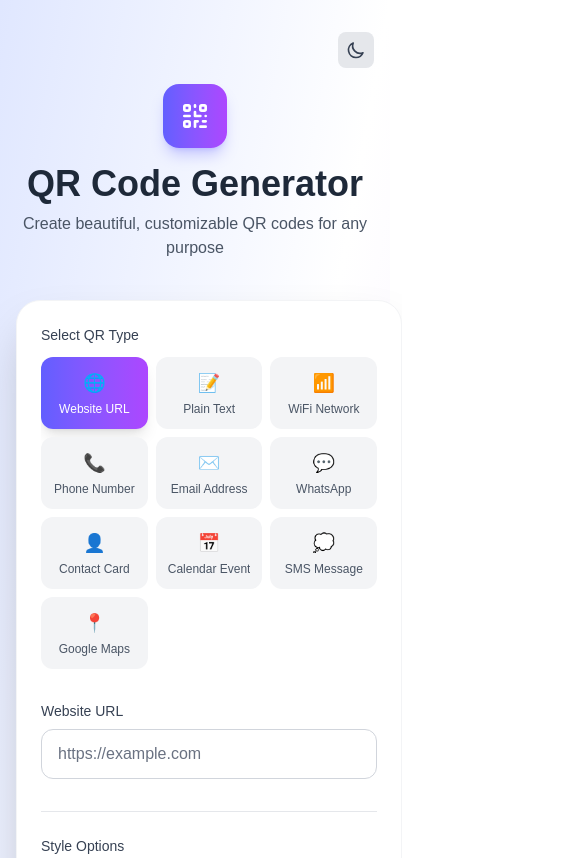
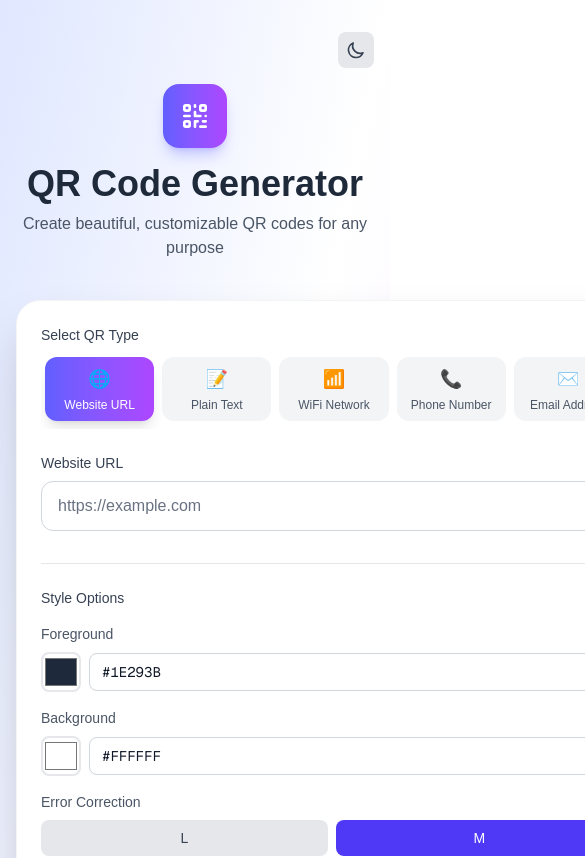
Before and after one commit to ImmaculateEben/Qr-Code-Generator, a Next.js app: page / in a window 390 px wide. Shown: the top 858 px of the page, 585 px wide, since content can reach past the window. Built offline with nearby package versions, Linux system fonts and the light colour scheme.

Commit message:
Use vw units for mobile QR type selector

```diff
--- a/src/app/page.tsx
+++ b/src/app/page.tsx
@@ -364,9 +364,9 @@ END:VEVENT`;
           <div className={`rounded-3xl shadow-2xl p-6 border ${darkMode ? 'bg-gray-800 border-gray-700' : 'bg-white border-gray-100'}`}>
             <div className="mb-6 overflow-x-auto pb-2 -mb-2">
               <label className={`block text-sm font-medium mb-3 ${darkMode ? 'text-gray-300' : 'text-gray-700'}`}>Select QR Type</label>
-              <div className="grid grid-cols-3 sm:grid-cols-5 gap-2 min-w-max">
+              <div className="flex gap-2 min-w-max px-1">
                 {qrTypes.map((type) => (
-                  <button key={type.id} onClick={() => setQrType(type.id)} className={`p-3 rounded-xl transition-all duration-200 flex flex-col items-center gap-1 ${qrType === type.id ? "bg-gradient-to-r from-indigo-500 to-purple-500 text-white shadow-lg" : `${darkMode ? 'bg-gray-700 text-gray-300 hover:bg-gray-600' : 'bg-gray-100 text-gray-600 hover:bg-gray-200'}`}`}>
+                  <button key={type.id} onClick={() => setQrType(type.id)} className={`p-2 sm:p-3 rounded-xl transition-all duration-200 flex flex-col items-center gap-1 min-w-[28vw] sm:min-w-auto ${qrType === type.id ? "bg-gradient-to-r from-indigo-500 to-purple-500 text-white shadow-lg" : `${darkMode ? 'bg-gray-700 text-gray-300 hover:bg-gray-600' : 'bg-gray-100 text-gray-600 hover:bg-gray-200'}`}`}>
                     <span className="text-lg">{type.icon}</span>
                     <span className="text-xs font-medium truncate w-full text-center">{type.label}</span>
                   </button>
```
